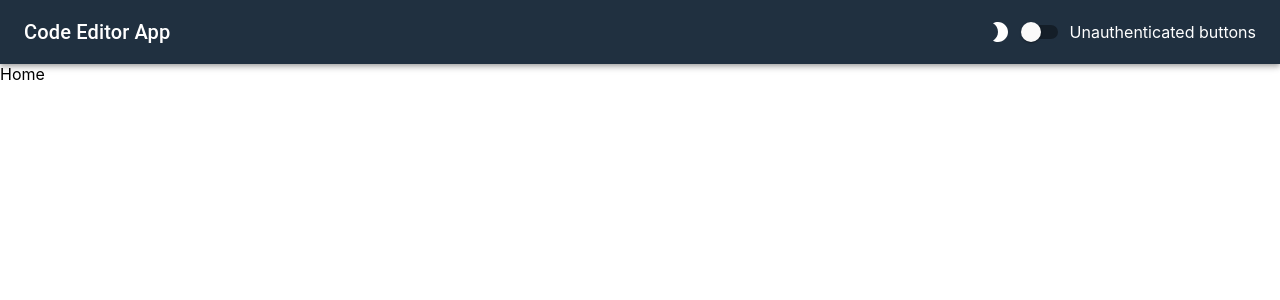
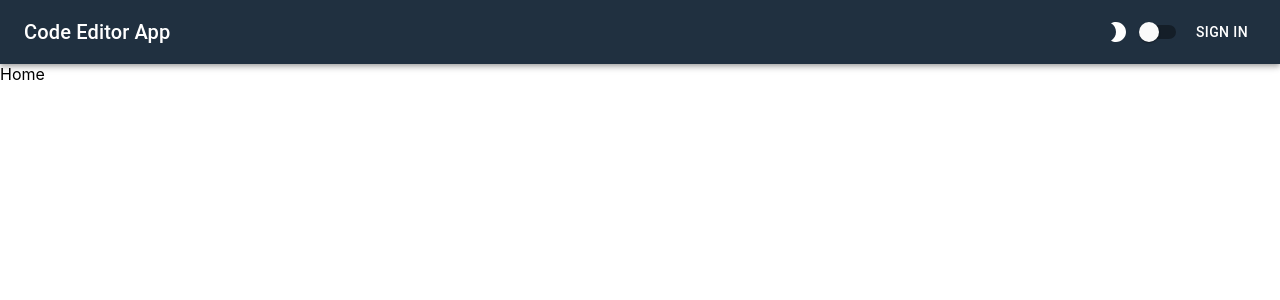
Before and after one commit to Zlotkowski/Code-Editor-App, a React (Create React App) app: page / in a window 1280 px wide. Shown: the top 300 px of the page. Built offline with nearby package versions, Linux system fonts and the light colour scheme; no server answers.

Commit message:
Creating Auth/Unauth components

```diff
--- /dev/null
+++ b/src/components/common/Header/AuthenticatedButtons.tsx
@@ -0,0 +1,21 @@
+import React from "react";
+import SignOut from "../../../auth/SignOut";
+import { makeStyles } from "@material-ui/core";
+
+const AuthenticatedButtons = () => {
+  const classes = useStyles();
+  return (
+    <div className={classes.root}>
+      <div>Open Workspace</div>
+      <SignOut />
+    </div>
+  );
+};
+
+const useStyles = makeStyles(() => ({
+  root: {
+    display: "flex",
+  },
+}));
+
+export default AuthenticatedButtons;
--- a/src/components/common/Header/Header.tsx
+++ b/src/components/common/Header/Header.tsx
@@ -5,6 +5,8 @@ import { useAppDispatch, useAppSelector } from "../../../store/hooks";
 import { toggleDarkMode } from "../../../store/dark-mode/reducer";
 import DarkModeIcon from "@material-ui/icons/Brightness2";
 import { Switch } from "@material-ui/core";
+import UnauthenticatedButtons from "./UnauthenticatedButtons";
+import AuthenticatedButtons from "./AuthenticatedButtons";
 
 const Header = () => {
   const { isAuthenticated } = useAuth0();
@@ -27,9 +29,9 @@ const Header = () => {
           checked={darkMode}
         />
         {isAuthenticated ? (
-          <div>Authenticated buttons</div>
+          <AuthenticatedButtons />
         ) : (
-          <div>Unauthenticated buttons</div>
+          <UnauthenticatedButtons />
         )}
       </Toolbar>
     </AppBar>
--- /dev/null
+++ b/src/components/common/Header/UnauthenticatedButtons.tsx
@@ -0,0 +1,12 @@
+import React from "react";
+import SignIn from "../../../auth/SignIn";
+
+const UnauthenticatedButtons = () => {
+  return (
+    <div>
+      <SignIn />
+    </div>
+  );
+};
+
+export default UnauthenticatedButtons;
```
